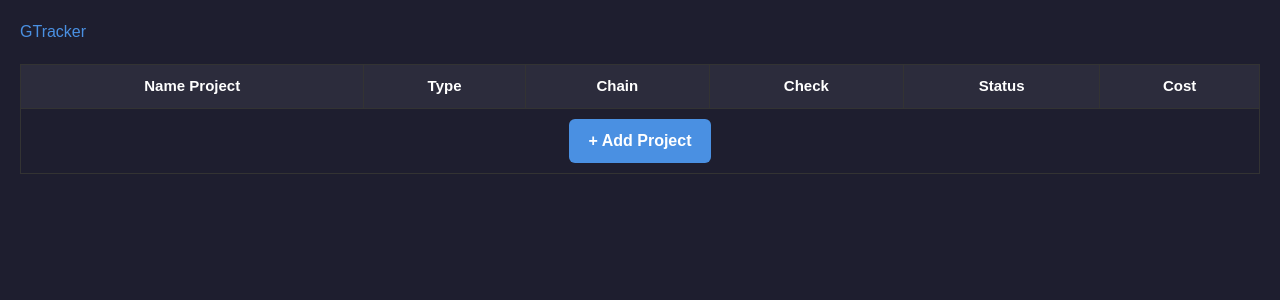
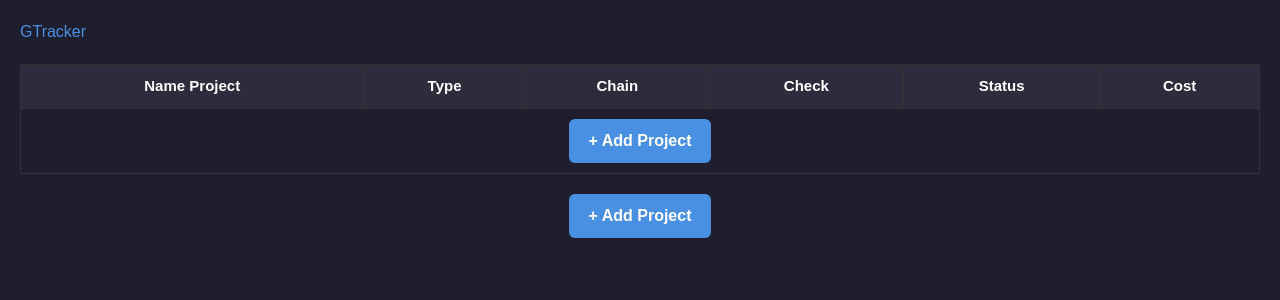
Before and after one commit to gardea22/GTracker, a Next.js app: page / in a window 1280 px wide. Shown: the top 300 px of the page. Built offline with nearby package versions, Linux system fonts and the light colour scheme.

Commit message:
Update page.tsx

```diff
--- a/app/page.tsx
+++ b/app/page.tsx
@@ -75,6 +75,13 @@ const Dashboard = () => {
           )}
         </tbody>
       </table>
+
+      {/* Tombol Add Project tetap muncul di bawah tabel */}
+        <div style={{ textAlign: 'center', marginTop: '20px' }}>
+          <button onClick={() => setShowModal(true)} style={buttonStyle}>
+            + Add Project
+          </button>
+        </div>
 
       {/* Modal */}
       {showModal && (
```
